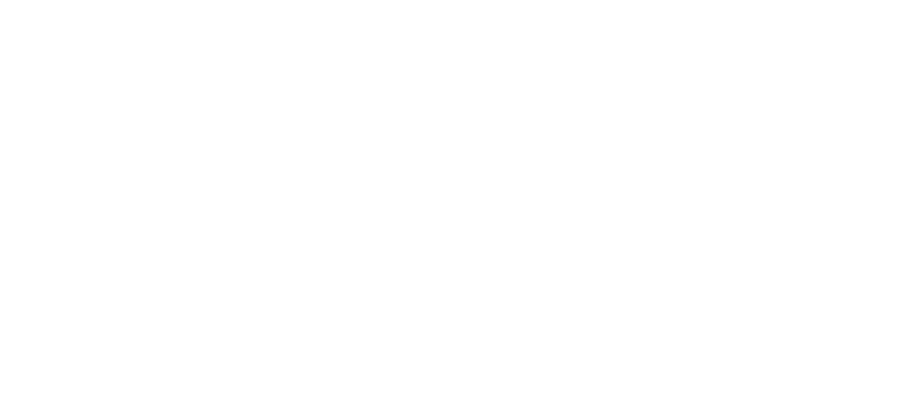
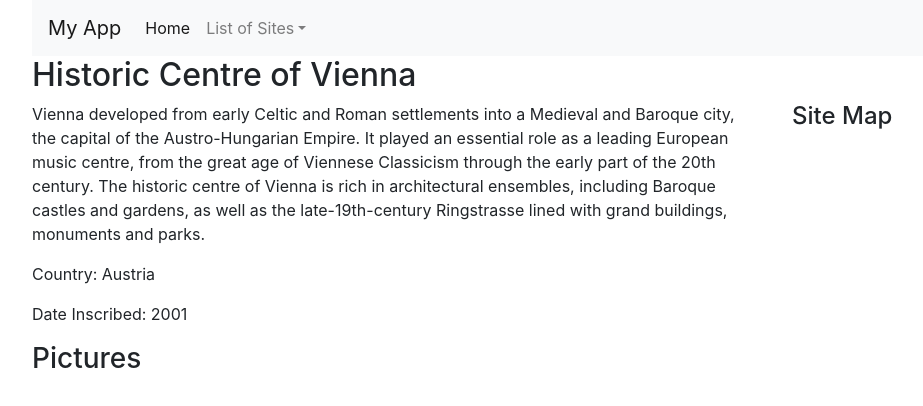
Before and after one commit to mmlumba/europe2018, a React app: page /vienna in a window 1280 px wide. Shown: the top 406 px of the page, without its empty margins (53-976 px from the left). Built offline with nearby package versions, Linux system fonts and the light colour scheme.

Commit message:
use routing to render the same view for every heritage site

```diff
--- a/containers/App.js
+++ b/containers/App.js
@@ -12,7 +12,7 @@
 
     render() {
         const {message} = this.props.messageReducer;
-        return <div>
+        return <div className="container">
             <NavBar />
             <h1>My App</h1>
             <p>Welcome to my site</p>
--- a/containers/NavBar.js
+++ b/containers/NavBar.js
@@ -15,8 +15,9 @@
                             List of Sites
                     </a>
                         <div className="dropdown-menu" aria-labelledby="navbarDropdown">
-                            <a className="dropdown-item" href="#">Site 1</a>
-                            <a className="dropdown-item" href="#">Site 2</a>
+                            <Link to="/prague" className="dropdown-item">Historic Centre of Prague</Link>
+                            <Link to="/vienna" className="dropdown-item">Historic Centre of Vienna</Link>
+                            <Link to="/wieliczka-salt-mines" className="dropdown-item">Wieliczka Salt Mines</Link>
                             <a className="dropdown-item" href="#">Site 3</a>
                         </div>
                     </li>
--- a/containers/SiteTemplate.js
+++ b/containers/SiteTemplate.js
@@ -1,20 +1,31 @@
 import React from 'react';
 import {Link} from 'react-router-dom';
+import SiteJson from '../something.json';
 import NavBar from './NavBar';
 
 export default class SiteTemplate extends React.Component {
+
+    removePTags = (text) => text.replace(/<(\/*p)>/g, "");
+
+    selectSite = (uniqueNumber) => SiteJson.find(site => site.unique_number === uniqueNumber);
+
     render() {
-        const {
-            siteInfo
-        } = this.props;
+        let someSite = this.selectSite(this.props.siteUniqueNumber);
 
         return(
-            <div>
+            <div className="container">
                 <NavBar />
-                <h2>{siteInfo.site}</h2>
-                <p>{siteInfo.short_description}</p>
-                <p>Country: {siteInfo.states}</p>
-                <p>Date Inscribed: {siteInfo.date_inscribed}</p>
+                <h2>{someSite.site}</h2>
+                <div class="row">
+                    <div className="formatSiteInformation col-8">
+                        <p>{this.removePTags(someSite.short_description)}</p>
+                        <p>Country: {someSite.states}</p>
+                        <p>Date Inscribed: {someSite.date_inscribed}</p>
+                    </div>
+                    <div className="showSiteMap col-4">
+                        <h4>Site Map</h4>
+                    </div>
+                </div>
                 <h3>Pictures</h3>
             </div>
         )
--- a/containers/WieliczkaSaltMines.js
+++ /dev/null
@@ -1,11 +0,0 @@
-import React from 'react';
-import SaltMines from '../something.json';
-import SiteTemplate from './SiteTemplate';
-
-export default class WieliczkaSaltMines extends React.Component {
-    render() {
-        return <div>
-            <SiteTemplate siteInfo={SaltMines} />
-        </div>
-    }
-}
--- a/routes.js
+++ b/routes.js
@@ -2,14 +2,15 @@
 import { BrowserRouter, Route, Switch, Link } from 'react-router-dom';
 import App from './containers/App';
 import SiteTemplate from './containers/SiteTemplate';
-import WieliczkaSaltMines from './containers/WieliczkaSaltMines';
 
 export default () => {
     return (
         <BrowserRouter>
             <Switch>
                 <Route exact path="/" component={App} />
-                <Route exact path="/wieliczka-salt-mines" component={WieliczkaSaltMines} />
+                <Route exact path="/prague" render={(props) => (<SiteTemplate siteUniqueNumber={1928} {...props} />)} />
+                <Route exact path="/vienna" render={(props) => (<SiteTemplate siteUniqueNumber={1206} {...props}/>)} />
+                <Route exact path="/wieliczka-salt-mines" render={(props) => (<SiteTemplate siteUniqueNumber={1854} {...props} />)}/>
             </Switch>
         </BrowserRouter>
     )
--- a/something.json
+++ b/something.json
@@ -1,9 +1,31 @@
-{
+[{
     "date_inscribed": "1978",
     "image_url": "https://whc.unesco.org/uploads/sites/site_32.jpg",
     "latitude": "49.9791666667",
     "longitude": "20.0638888889",
     "short_description": "<p>The deposit of rock salt in Wieliczka and Bochnia has been mined since the 13th century. This major industrial undertaking has royal status and is the oldest of its type in Europe. The site is a serial property consisting of Wieliczka and Bochnia salt mines and Wieliczka Saltworks Castle. The Wieliczka and Bochnia Royal Salt Mines illustrate the historic stages of the development of mining techniques in Europe from the 13th to the 20th centuries: both mines have hundreds of kilometers of galleries with works of art, underground chapels and statues sculpted in the salt, making a fascinating pilgrimage into the past. The mines were administratively and technically run by Wieliczka Saltworks Castle, which dates from the medieval period and has been rebuilt several times in the course of its history.</p>",
     "site": "Wieliczka and Bochnia Royal Salt Mines",
-    "states": "Poland"
+    "states": "Poland",
+    "unique_number": 1854
+},
+{
+    "date_inscribed": "2001",
+    "image_url": "https://whc.unesco.org/uploads/sites/site_1033.jpg",
+    "latitude": "48.2166666700",
+    "longitude": "16.3833333300",
+    "short_description": "<p>Vienna developed from early Celtic and Roman settlements into a Medieval and Baroque city, the capital of the Austro-Hungarian Empire. It played an essential role as a leading European music centre, from the great age of Viennese Classicism through the early part of the 20th century. The historic centre of Vienna is rich in architectural ensembles, including Baroque castles and gardens, as well as the late-19th-century Ringstrasse lined with grand buildings, monuments and parks.</p>",
+    "site": "Historic Centre of Vienna",
+    "states": "Austria",
+    "unique_number": 1206
+},
+{
+    "date_inscribed": "1992",
+    "image_url": "https://whc.unesco.org/uploads/sites/site_616.jpg",
+    "latitude": "50.0897200000",
+    "longitude": "14.4194400000",
+    "short_description": "<p>Built between the 11th and 18th centuries, the Old Town, the Lesser Town and the New Town speak of the great architectural and cultural influence enjoyed by this city since the Middle Ages. The many magnificent monuments, such as Hradcani Castle, St Vitus Cathedral, Charles Bridge and numerous churches and palaces, built mostly in the 14th century under the Holy Roman Emperor, Charles IV.</p>",
+    "site": "Historic Centre of Prague",
+    "states": "Czechia",
+    "unique_number": 1928
 }
+]
```
